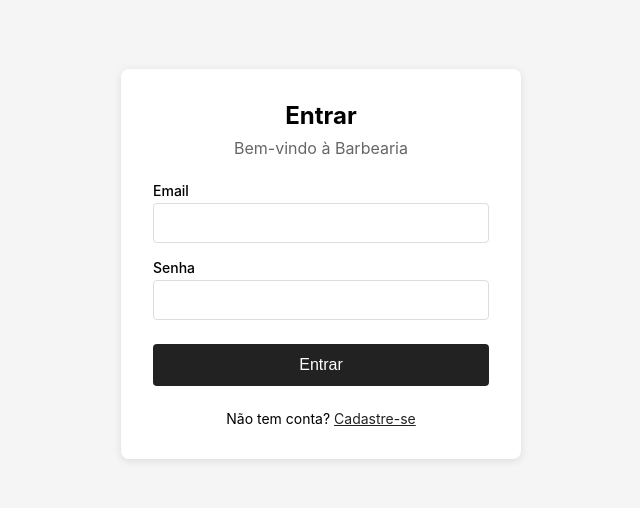
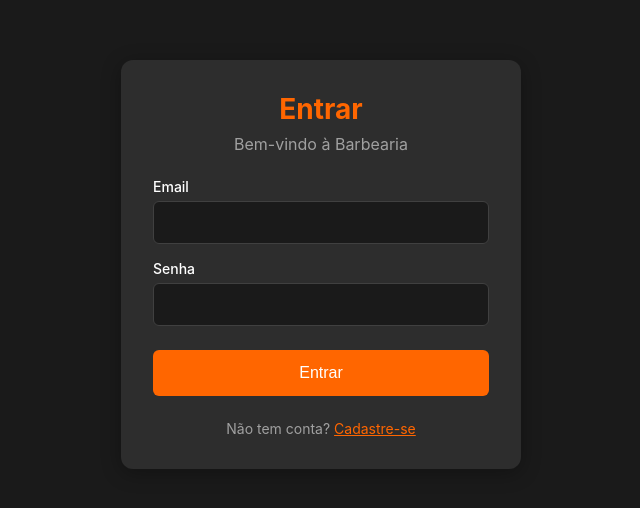
Before and after one commit to matheusreis777/barbearia, a React (Vite) app in the folder apps/web/: page /login in a window 1280 px wide. Shown: the part 136-644 px from the top of the page, without its empty margins (319-959 px from the left). Built offline with nearby package versions, Linux system fonts and the light colour scheme.

Commit message:
feat: implementa tema escuro com accent laranja
- Background escuro em todas as paginas
- Títulos e links em laranja (#ff6600)
- Botoes em laranja
- Inputs com estilo escuro
- Cards com fundo cinza escuro

```diff
--- a/apps/web/src/App.tsx
+++ b/apps/web/src/App.tsx
@@ -82,6 +82,9 @@ const styles: Record<string, React.CSSProperties> = {
     justifyContent: 'center',
     alignItems: 'center',
     minHeight: '100vh',
+    backgroundColor: '#1a1a1a',
+    color: '#ff6600',
+    fontSize: '18px',
   },
 };
 
--- a/apps/web/src/index.css
+++ b/apps/web/src/index.css
@@ -1,3 +1,16 @@
+:root {
+  --bg-primary: #1a1a1a;
+  --bg-secondary: #2d2d2d;
+  --bg-card: #2d2d2d;
+  --text-primary: #ffffff;
+  --text-secondary: #a0a0a0;
+  --accent: #ff6600;
+  --accent-hover: #ff8533;
+  --border: #404040;
+  --error-bg: #3d1f1f;
+  --error-text: #ff6b6b;
+}
+
 * {
   box-sizing: border-box;
   margin: 0;
@@ -6,6 +19,22 @@
 
 body {
   font-family: -apple-system, BlinkMacSystemFont, 'Segoe UI', Roboto, 'Helvetica Neue', Arial, sans-serif;
-  background-color: #f5f5f5;
+  background-color: var(--bg-primary);
+  color: var(--text-primary);
   min-height: 100vh;
 }
+
+input {
+  background-color: var(--bg-primary);
+  border: 1px solid var(--border);
+  color: var(--text-primary);
+}
+
+input::placeholder {
+  color: var(--text-secondary);
+}
+
+input:focus {
+  outline: none;
+  border-color: var(--accent);
+}
--- a/apps/web/src/pages/CadastroEmpresa.tsx
+++ b/apps/web/src/pages/CadastroEmpresa.tsx
@@ -274,37 +274,37 @@ const styles: Record<string, React.CSSProperties> = {
     alignItems: 'flex-start',
     minHeight: '100vh',
     padding: '40px 20px',
-    backgroundColor: '#f5f5f5',
+    backgroundColor: '#1a1a1a',
   },
   card: {
-    backgroundColor: 'white',
+    backgroundColor: '#2d2d2d',
     borderRadius: '12px',
     padding: '32px',
     width: '100%',
     maxWidth: '500px',
-    boxShadow: '0 4px 20px rgba(0,0,0,0.08)',
+    boxShadow: '0 4px 20px rgba(0,0,0,0.3)',
   },
   title: {
     fontSize: '28px',
     fontWeight: 'bold',
     marginBottom: '8px',
     textAlign: 'center',
-    color: '#222',
+    color: '#ff6600',
   },
   subtitle: {
-    color: '#666',
+    color: '#a0a0a0',
     marginBottom: '28px',
     textAlign: 'center',
     fontSize: '15px',
   },
   error: {
-    backgroundColor: '#fee',
-    color: '#c00',
+    backgroundColor: '#3d1f1f',
+    color: '#ff6b6b',
     padding: '12px',
     borderRadius: '6px',
     marginBottom: '20px',
     fontSize: '14px',
-    border: '1px solid #fcc',
+    border: '1px solid #5a2a2a',
   },
   form: {
     display: 'flex',
@@ -314,7 +314,7 @@ const styles: Record<string, React.CSSProperties> = {
   sectionTitle: {
     fontSize: '13px',
     fontWeight: '600',
-    color: '#888',
+    color: '#ff6600',
     textTransform: 'uppercase',
     letterSpacing: '0.5px',
     marginBottom: '4px',
@@ -322,7 +322,7 @@ const styles: Record<string, React.CSSProperties> = {
   },
   divider: {
     height: '1px',
-    backgroundColor: '#eee',
+    backgroundColor: '#404040',
     margin: '8px 0',
   },
   rowHalf: {
@@ -350,20 +350,22 @@ const styles: Record<string, React.CSSProperties> = {
   label: {
     fontSize: '14px',
     fontWeight: '500',
-    color: '#333',
+    color: '#ffffff',
   },
   input: {
     padding: '12px 14px',
-    border: '1px solid #ddd',
+    border: '1px solid #404040',
     borderRadius: '6px',
     fontSize: '15px',
     width: '100%',
     boxSizing: 'border-box',
     outline: 'none',
+    backgroundColor: '#1a1a1a',
+    color: '#ffffff',
   },
   button: {
     padding: '14px',
-    backgroundColor: '#222',
+    backgroundColor: '#ff6600',
     color: 'white',
     border: 'none',
     borderRadius: '6px',
--- a/apps/web/src/pages/Dashboard.tsx
+++ b/apps/web/src/pages/Dashboard.tsx
@@ -39,7 +39,8 @@ export default function Dashboard() {
 const styles: Record<string, React.CSSProperties> = {
   container: {
     minHeight: '100vh',
-    padding: '20px',
+    padding: '40px 20px',
+    backgroundColor: '#1a1a1a',
   },
   header: {
     display: 'flex',
@@ -50,29 +51,31 @@ const styles: Record<string, React.CSSProperties> = {
   title: {
     fontSize: '28px',
     fontWeight: 'bold',
+    color: '#ff6600',
   },
   button: {
     padding: '10px 20px',
     backgroundColor: '#dc2626',
     color: 'white',
     border: 'none',
-    borderRadius: '4px',
+    borderRadius: '6px',
     fontSize: '14px',
     cursor: 'pointer',
   },
   card: {
-    backgroundColor: 'white',
-    borderRadius: '8px',
+    backgroundColor: '#2d2d2d',
+    borderRadius: '12px',
     padding: '24px',
-    boxShadow: '0 2px 8px rgba(0,0,0,0.1)',
+    boxShadow: '0 4px 20px rgba(0,0,0,0.3)',
   },
   subtitle: {
     fontSize: '20px',
     fontWeight: 'bold',
     marginBottom: '16px',
+    color: '#ff6600',
   },
   text: {
     marginBottom: '8px',
-    color: '#333',
+    color: '#ffffff',
   },
 };
--- a/apps/web/src/pages/Login.tsx
+++ b/apps/web/src/pages/Login.tsx
@@ -22,7 +22,7 @@ export default function Login() {
       } else {
         navigate('/dashboard');
       }
-    } catch (err) {
+    } catch {
       setError('Erro ao fazer login. Tente novamente.');
     } finally {
       setLoading(false);
@@ -82,31 +82,33 @@ const styles: Record<string, React.CSSProperties> = {
     padding: '20px',
   },
   card: {
-    backgroundColor: 'white',
-    borderRadius: '8px',
+    backgroundColor: '#2d2d2d',
+    borderRadius: '12px',
     padding: '32px',
     width: '100%',
     maxWidth: '400px',
-    boxShadow: '0 2px 8px rgba(0,0,0,0.1)',
+    boxShadow: '0 4px 20px rgba(0,0,0,0.3)',
   },
   title: {
-    fontSize: '24px',
+    fontSize: '28px',
     fontWeight: 'bold',
     marginBottom: '8px',
     textAlign: 'center',
+    color: '#ff6600',
   },
   subtitle: {
-    color: '#666',
+    color: '#a0a0a0',
     marginBottom: '24px',
     textAlign: 'center',
   },
   error: {
-    backgroundColor: '#fee',
-    color: '#c00',
+    backgroundColor: '#3d1f1f',
+    color: '#ff6b6b',
     padding: '12px',
-    borderRadius: '4px',
+    borderRadius: '6px',
     marginBottom: '16px',
     fontSize: '14px',
+    border: '1px solid #5a2a2a',
   },
   form: {
     display: 'flex',
@@ -116,25 +118,30 @@ const styles: Record<string, React.CSSProperties> = {
   field: {
     display: 'flex',
     flexDirection: 'column',
-    gap: '4px',
+    gap: '6px',
   },
   label: {
     fontSize: '14px',
     fontWeight: '500',
+    color: '#ffffff',
   },
   input: {
-    padding: '10px',
-    border: '1px solid #ddd',
-    borderRadius: '4px',
-    fontSize: '16px',
+    padding: '12px 14px',
+    border: '1px solid #404040',
+    borderRadius: '6px',
+    fontSize: '15px',
+    backgroundColor: '#1a1a1a',
+    color: '#ffffff',
+    outline: 'none',
   },
   button: {
-    padding: '12px',
-    backgroundColor: '#222',
+    padding: '14px',
+    backgroundColor: '#ff6600',
     color: 'white',
     border: 'none',
-    borderRadius: '4px',
+    borderRadius: '6px',
     fontSize: '16px',
+    fontWeight: '500',
     cursor: 'pointer',
     marginTop: '8px',
   },
@@ -142,9 +149,10 @@ const styles: Record<string, React.CSSProperties> = {
     marginTop: '24px',
     textAlign: 'center',
     fontSize: '14px',
+    color: '#a0a0a0',
   },
   link: {
-    color: '#222',
+    color: '#ff6600',
     textDecoration: 'underline',
   },
 };
--- a/apps/web/src/pages/Register.tsx
+++ b/apps/web/src/pages/Register.tsx
@@ -111,31 +111,33 @@ const styles: Record<string, React.CSSProperties> = {
     padding: '20px',
   },
   card: {
-    backgroundColor: 'white',
-    borderRadius: '8px',
+    backgroundColor: '#2d2d2d',
+    borderRadius: '12px',
     padding: '32px',
     width: '100%',
     maxWidth: '400px',
-    boxShadow: '0 2px 8px rgba(0,0,0,0.1)',
+    boxShadow: '0 4px 20px rgba(0,0,0,0.3)',
   },
   title: {
-    fontSize: '24px',
+    fontSize: '28px',
     fontWeight: 'bold',
     marginBottom: '8px',
     textAlign: 'center',
+    color: '#ff6600',
   },
   subtitle: {
-    color: '#666',
+    color: '#a0a0a0',
     marginBottom: '24px',
     textAlign: 'center',
   },
   error: {
-    backgroundColor: '#fee',
-    color: '#c00',
+    backgroundColor: '#3d1f1f',
+    color: '#ff6b6b',
     padding: '12px',
-    borderRadius: '4px',
+    borderRadius: '6px',
     marginBottom: '16px',
     fontSize: '14px',
+    border: '1px solid #5a2a2a',
   },
   form: {
     display: 'flex',
@@ -145,25 +147,30 @@ const styles: Record<string, React.CSSProperties> = {
   field: {
     display: 'flex',
     flexDirection: 'column',
-    gap: '4px',
+    gap: '6px',
   },
   label: {
     fontSize: '14px',
     fontWeight: '500',
+    color: '#ffffff',
   },
   input: {
-    padding: '10px',
-    border: '1px solid #ddd',
-    borderRadius: '4px',
-    fontSize: '16px',
+    padding: '12px 14px',
+    border: '1px solid #404040',
+    borderRadius: '6px',
+    fontSize: '15px',
+    backgroundColor: '#1a1a1a',
+    color: '#ffffff',
+    outline: 'none',
   },
   button: {
-    padding: '12px',
-    backgroundColor: '#222',
+    padding: '14px',
+    backgroundColor: '#ff6600',
     color: 'white',
     border: 'none',
-    borderRadius: '4px',
+    borderRadius: '6px',
     fontSize: '16px',
+    fontWeight: '500',
     cursor: 'pointer',
     marginTop: '8px',
   },
@@ -171,9 +178,10 @@ const styles: Record<string, React.CSSProperties> = {
     marginTop: '24px',
     textAlign: 'center',
     fontSize: '14px',
+    color: '#a0a0a0',
   },
   link: {
-    color: '#222',
+    color: '#ff6600',
     textDecoration: 'underline',
   },
 };
```
